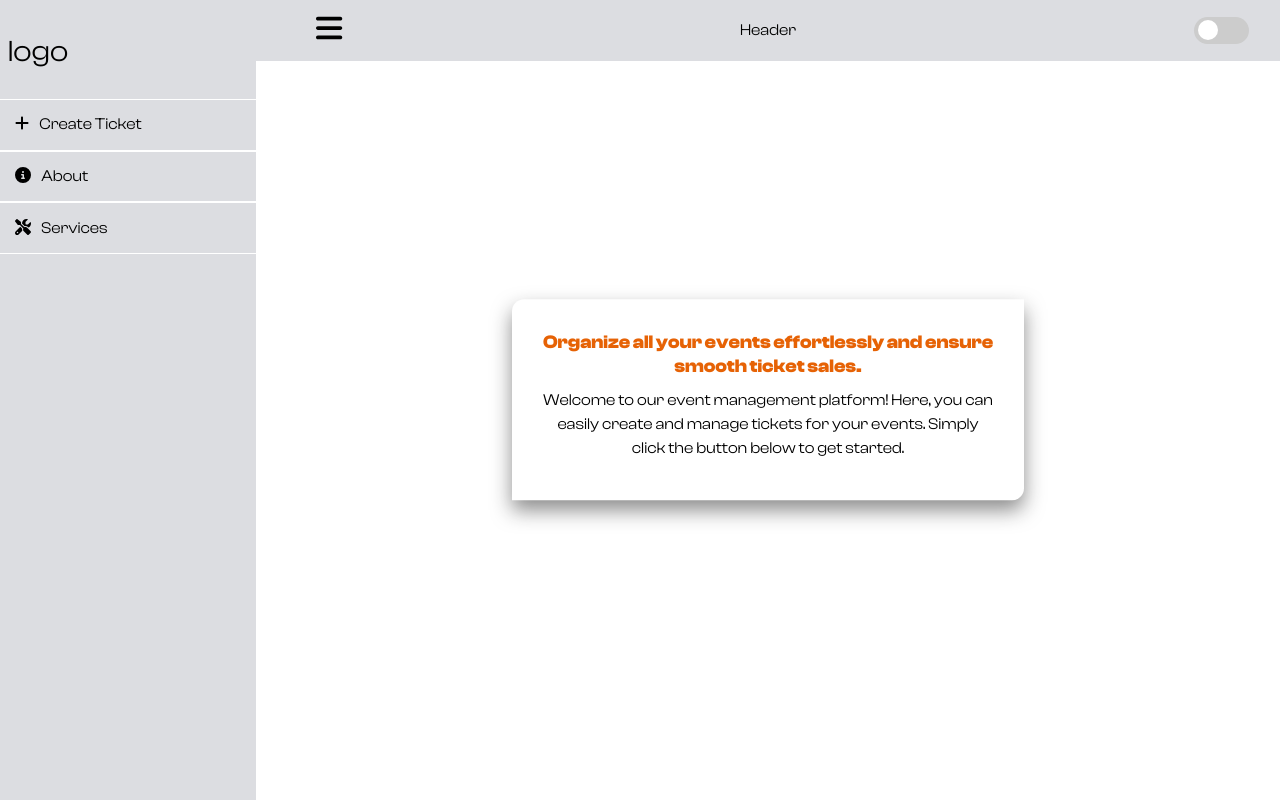
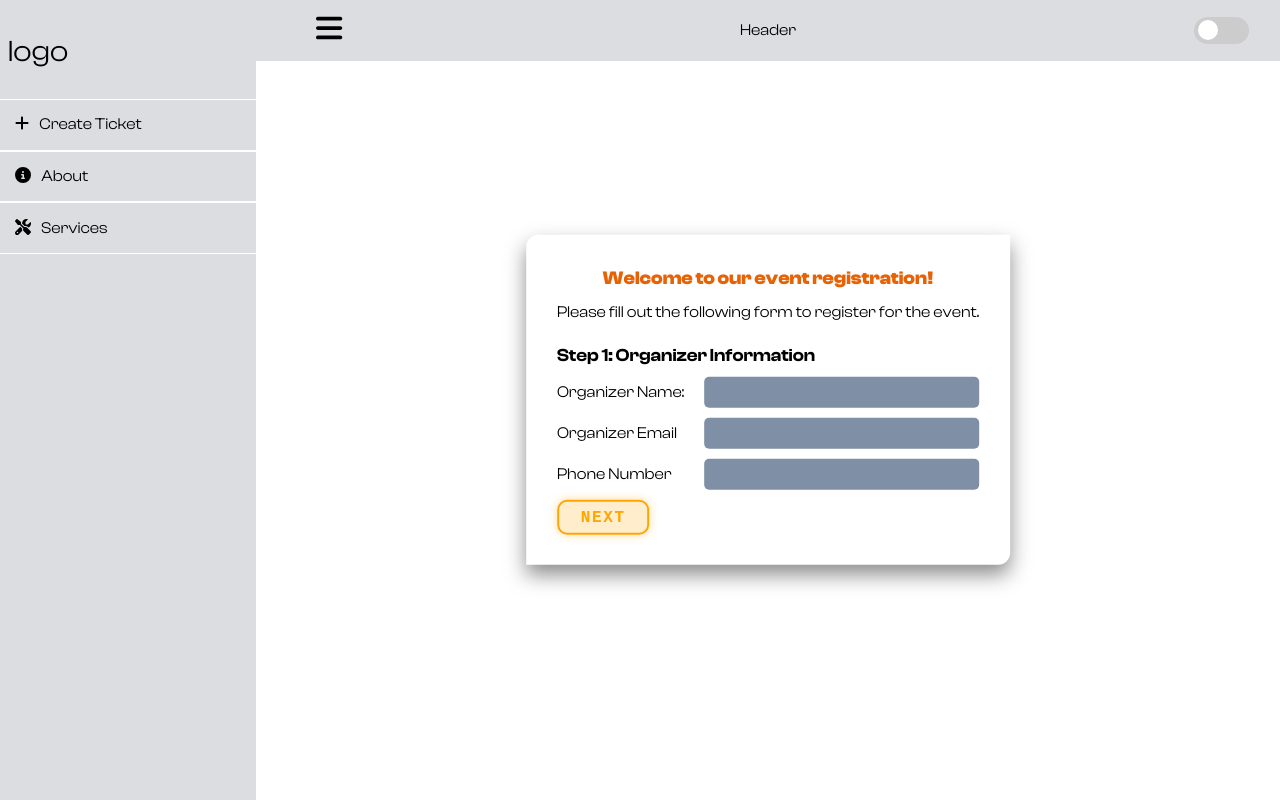
Before and after one commit to owonikokomide/create-event-ticket, a React (Vite) app: page /create-ticket/registration in a window 1280 px wide. Built offline with nearby package versions, Linux system fonts and the light colour scheme.

Commit message:
modified

```diff
--- a/src/component/Register_ticket.jsx
+++ b/src/component/Register_ticket.jsx
@@ -1,5 +1,10 @@
+import { useState } from "react";
 import PropTypes from "prop-types"; // Import PropTypes
 import Header from "./Header";
+import OrganizationInfoForm from "./OrganizationInfoForm";
+import EventDetailsForm from "./EventDetailsForm";
+import AccountInfoForm from "./AccountInfoForm";
+import '../css/RegisterTicket.css'
 
 const Register_ticket = ({
   toggleMode,
@@ -7,6 +12,55 @@ const Register_ticket = ({
   toggleSidebar,
   sidebarCollapsed,
 }) => {
+  const [step, setStep] = useState(1); // State to manage form steps
+
+  const nextStep = () => {
+    setStep((prevStep) => prevStep + 1);
+  };
+
+  const prevStep = () => {
+    setStep((prevStep) => prevStep - 1);
+  };
+
+  // Render form based on the current step
+  const renderFormStep = () => {
+    switch (step) {
+      case 1:
+        return (
+          <OrganizationInfoForm
+            nextStep={nextStep}
+            darkMode={darkMode}
+            toggleMode={toggleMode}
+            toggleSidebar={toggleSidebar}
+            sidebarCollapsed={sidebarCollapsed}
+          />
+        );
+      case 2:
+        return (
+          <EventDetailsForm
+            nextStep={nextStep}
+            prevStep={prevStep}
+            darkMode={darkMode}
+            toggleMode={toggleMode}
+            toggleSidebar={toggleSidebar}
+            sidebarCollapsed={sidebarCollapsed}
+          />
+        );
+      case 3:
+        return (
+          <AccountInfoForm
+            prevStep={prevStep}
+            darkMode={darkMode}
+            toggleMode={toggleMode}
+            toggleSidebar={toggleSidebar}
+            sidebarCollapsed={sidebarCollapsed}
+          />
+        );
+      default:
+        return null;
+    }
+  };
+
   return (
     <div className={`main ${sidebarCollapsed ? "main-expanded" : ""}`}>
       <Header
@@ -16,18 +70,15 @@ const Register_ticket = ({
         sidebarCollapsed={sidebarCollapsed}
       />
       <div className="main-content">
-				<h3>
-					Organize all your events effortlessly and ensure smooth ticket sales.
-				</h3>
-				<p>
-					Welcome to our event management platform! Here, you can easily create
-					and manage tickets for your events. Simply click the button below to
-					get started.
-				</p>
+        <h3>Welcome to our event registration!</h3>
+        <p>Please fill out the following form to register for the event.</p>
+        {/* Render the form based on the current step */}
+        {renderFormStep()}
       </div>
     </div>
   );
 };
+
 Register_ticket.propTypes = {
   toggleMode: PropTypes.func.isRequired, // toggleMode should be a function and is required
   darkMode: PropTypes.bool.isRequired, // darkMode should be a boolean and is required
```
Lines whose indentation alone changed are shown as unchanged.
